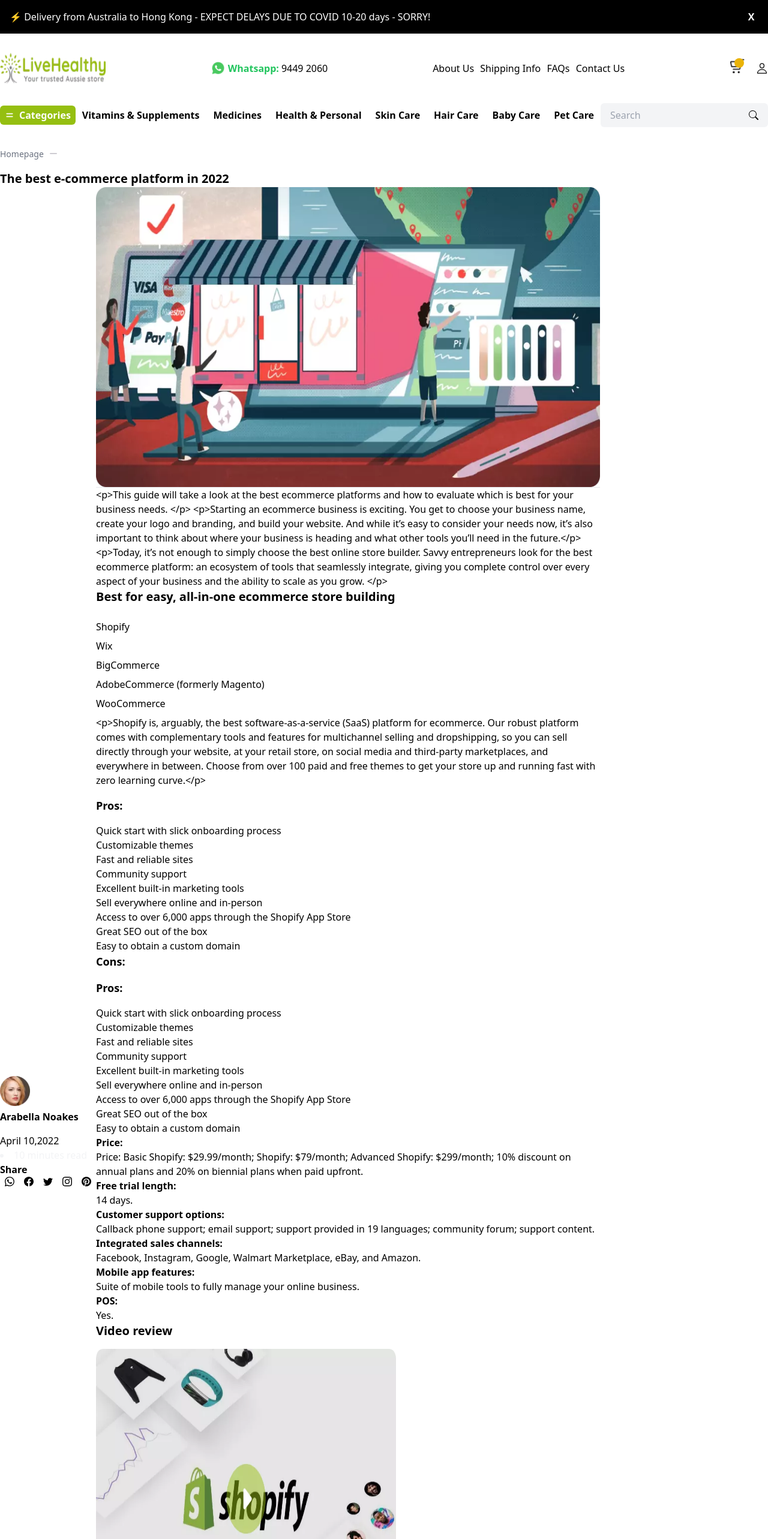
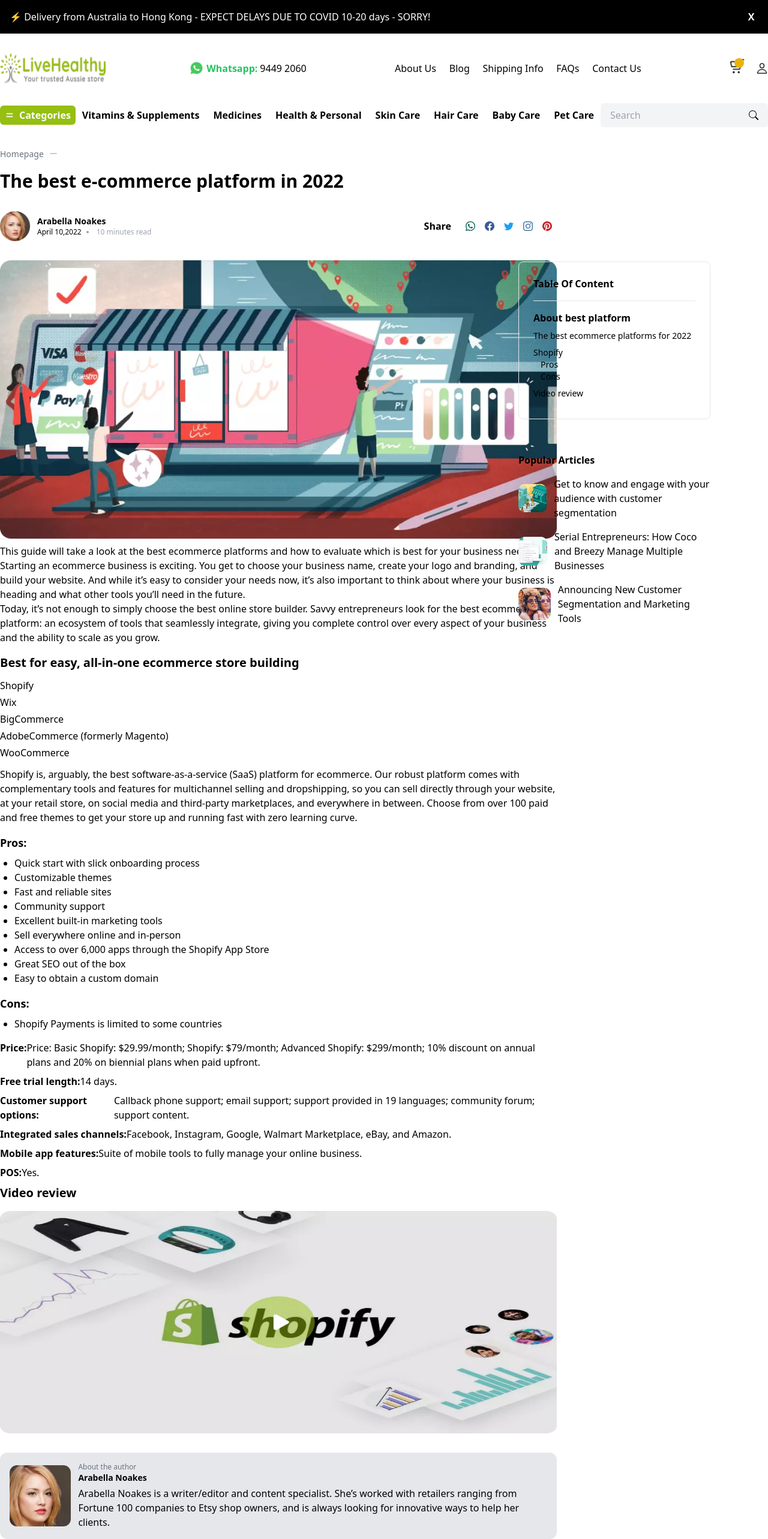
Before and after one commit to sailfishecommerce/main-store, a Next.js app: page /blog in a window 1280 px wide. Shown: the top 2566 px of the page at 60% size. Built offline with nearby package versions, Linux system fonts and the light colour scheme.

Commit message:
blog page updated

```diff
--- a/components/blog/BlogAuthor.tsx
+++ b/components/blog/BlogAuthor.tsx
@@ -8,13 +8,13 @@
       <Image
         src={blogContent[0].author.image.big}
         alt={blogContent[0].author.name}
-        height={150}
-        width={150}
+        height={200}
+        width={200}
         className="mr-6"
       />
-      <div className="content">
-        <h6 className="text-gray-400 mb-2">About the author</h6>
-        <h5 className="font-bold mb-4">{blogContent[0].author.name}</h5>
+      <div className="content ml-3">
+        <h6 className="text-gray-500 text-xs">About the author</h6>
+        <h5 className="font-bold mb-1 text-sm">{blogContent[0].author.name}</h5>
         <p>{blogContent[0].author.bio}</p>
       </div>
     </div>
--- a/components/blog/BlogContent.tsx
+++ b/components/blog/BlogContent.tsx
@@ -9,53 +9,68 @@
       <div className="row flex flex-col">
         <Image
           src={content.section1.banner}
-          height={500}
+          height={250}
           width={500}
           alt={content.title}
           className="rounded-xl mb-8"
+          layout="responsive"
         />
         <hr />
         <div className="text">
-          <p>{content.section1.text}</p>
+          <p
+            dangerouslySetInnerHTML={{
+              __html: content.section1["text"],
+            }}
+            className="mt-2 mb-4"
+          />
         </div>
       </div>
       <div className="row flex flex-col">
-        <h4 className="font-bold mb-4 text-xl">{content.section2.title}</h4>
+        <h4 className="font-bold mb-2 text-xl">{content.section2.title}</h4>
         <ul className="list">
           {content.section2.list.map((item, index) => (
-            <li className="my-2" key={index}>
+            <li className="my-1" key={index}>
               {item}
             </li>
           ))}
         </ul>
+        <p
+          dangerouslySetInnerHTML={{
+            __html: content.section2["text"],
+          }}
+          className="mt-2 mb-4"
+        />
+        <ul>
+          <ul className="mb-4">
+            <p className="font-bold text-lg mb-2">Pros:</p>
+            {content.section2.pros.map((item, index) => (
+              <li key={index} className="ml-6 list-disc ">
+                {item}
+              </li>
+            ))}
+          </ul>
+          <ul className="mb-4">
+            <p className="font-bold text-lg mb-2">Cons:</p>
+            <li className="ml-6 list-disc ">{content.section2.cons}</li>
+          </ul>
 
-        <p className="mb-4">{content.section2.text}</p>
-        <ul>
-          <li className="font-bold text-lg mb-4">Pros:</li>
-          {content.section2.pros.map((item, index) => (
-            <li key={index}>{item}</li>
-          ))}
-          <li className="font-bold text-lg mb-4">Cons:</li>
-          <li className="font-bold text-lg mb-4">Pros:</li>
-          {content.section2.pros.map((item, index) => (
-            <li key={index}>{item}</li>
-          ))}
           <span className="con-list mt-2">
             {content.section2.consList.map((item, index) => (
-              <li key={index}>
+              <li className="flex my-2" key={index}>
                 <span className="font-bold">{item.text}:</span>
                 <p>{item.value}</p>
               </li>
             ))}
           </span>
-          <div className="video-review">
+          <div className="video-review w-full mb-8">
             <h2 className="font-bold text-xl mb-4">Video review</h2>
             <Image
               src={content.section3.banner}
-              height={500}
+              height={200}
               width={500}
               alt={content.section3.banner}
-              className="rounded-xl mb-8"
+              className="rounded-xl"
+              layout="responsive"
             />
           </div>
         </ul>
--- a/components/blog/PopularArticles.tsx
+++ b/components/blog/PopularArticles.tsx
@@ -8,7 +8,10 @@
       <h3 className="font-bold">Popular Articles</h3>
       <ul>
         {content.map((item, index) => (
-          <li key={index} className="flex items-center my-2">
+          <li
+            key={index}
+            className="flex items-center my-4 hover:bg-gray-100 hover:rounded-md"
+          >
             <Image
               src={item.thumbnailImg}
               alt={item.thumbnailImg}
@@ -16,7 +19,7 @@
               width={100}
               className="rounded-lg"
             />
-            <p>{item.text}</p>
+            <p className="ml-3">{item.text}</p>
           </li>
         ))}
       </ul>
--- a/components/blog/ShareBlogLink.tsx
+++ b/components/blog/ShareBlogLink.tsx
@@ -12,24 +12,25 @@
 export default function ShareBlogLink() {
   const content = blogContent[0].links;
   return (
-    <div className="row">
-      <div className="author">
+    <div className="row flex items-center justify-between w-full mb-8">
+      <div className="author flex items-center">
         <Image src="/arabella-small.webp" alt="author" height={50} width={50} />
-        <div className="content">
-          <h6 className="font-bold mb-4">Arabella Noakes</h6>
-          <p className="font-medium">
-            April 10,2022 <li className="text-gray-100">10 minutes read</li>
+        <div className="content ml-3">
+          <h6 className="font-bold mb text-sm">Arabella Noakes</h6>
+          <p className="font-medium text-xs flex items-center">
+            April 10,2022{" "}
+            <li className="text-gray-400 ml-2">10 minutes read</li>
           </p>
         </div>
       </div>
-      <div className="share">
+      <div className="share flex items-center">
         <h5 className="font-bold mr-4">Share</h5>
         <div className="share-icons flex items-center">
-          <BsWhatsapp className="mx-2" />
-          <BsFacebook className="mx-2" />
-          <BsTwitter className="mx-2" />
-          <BsInstagram className="mx-2" />
-          <BsPinterest className="mx-2" />
+          <BsWhatsapp className="mx-2 whatsapp icon" fill="#075e54" />
+          <BsFacebook className="mx-2 facebook icon" fill="#3b5998" />
+          <BsTwitter className="mx-2 twitter icon" fill="#1da1f2" />
+          <BsInstagram className="mx-2 instagram icon" fill="#3f729b" />
+          <BsPinterest className="mx-2 pinterest icon" fill="#c8232c" />
         </div>
       </div>
     </div>
--- a/components/blog/TableofContent.tsx
+++ b/components/blog/TableofContent.tsx
@@ -3,21 +3,25 @@
 export default function TableofContent() {
   const content = blogContent[0].tableOfContent;
   return (
-    <div className="border rounded-lg p-4 flex">
+    <div className="border rounded-lg p-6 flex flex-col">
       <h3 className="font-bold">Table Of Content</h3>
-      <hr />
+      <hr className="my-4" />
       <div className="content">
-        <h5>{content.title}</h5>
+        <h5 className="font-bold text-md">{content.title}</h5>
         <ul>
           {content.subtitle.map((item, index) => {
             return typeof item === "string" ? (
-              <li key={index}>{item}</li>
+              <li className="text-sm font-medium my-2" key={index}>
+                {item}
+              </li>
             ) : (
               item.map((v, i) => (
-                <li key={index}>
-                  <h6>{v.title}</h6>
+                <li className="my-2" key={i}>
+                  <h6 className="font-medium text-sm">{v.title}</h6>
                   {v.subtitle.map((s, sIndex) => (
-                    <li key={sIndex}>{s}</li>
+                    <li className="text-sm ml-3" key={sIndex}>
+                      {s}
+                    </li>
                   ))}
                 </li>
               ))
--- a/components/menu/PrimaryMenu.tsx
+++ b/components/menu/PrimaryMenu.tsx
@@ -25,9 +25,9 @@
         <span className="font-bold text-green-500 mx-1">Whatsapp:</span>
         9449 2060
       </div>
-      <ul className="flex items-center justify-between w-1/4">
+      <ul className="flex items-center justify-between w-1/3">
         {menuLinks.primaryMenu.map((menuItem) => (
-          <li key={menuItem.link}>
+          <li className="mx-2" key={menuItem.link}>
             <Link href={menuItem.link} passHref>
               <a
                 title={menuItem.text}
--- a/json/breadcrumb.json
+++ b/json/breadcrumb.json
@@ -7,5 +7,8 @@
     { "name": "Homepage", "link": "/" },
     { "name": "Account", "link": null, "active": true }
   ],
-  "blog": [{ "name": "Homepage", "link": "/" }]
+  "blog": [
+    { "name": "Homepage", "link": "/" },
+    { "name": "Live Healthy Content Page", "link": null, "active": true }
+  ]
 }
--- a/json/menu.json
+++ b/json/menu.json
@@ -1,13 +1,14 @@
 {
   "primaryMenu": [
     { "link": "#about-us", "text": "About Us" },
+    { "link": "/blog", "text": "Blog" },
     { "link": "#shipping-info", "text": "Shipping Info" },
     { "link": "#faqs", "text": "FAQs" },
     { "link": "#contact-us", "text": "Contact Us" }
   ],
   "secondaryMenu": [
     { "link": "#vitamins-supplements", "text": "Vitamins & Supplements" },
-    { "link": "#medicines", "text": "Medicines" },
+    { "link": "#medicines", "text":  "Medicines" },
     { "link": "#health-personal", "text": "Health & Personal" },
     { "link": "#skin-care", "text": "Skin Care" },
     { "link": "#hair-care", "text": "Hair Care" },
--- a/pages/blog/index.tsx
+++ b/pages/blog/index.tsx
@@ -1,4 +1,3 @@
-
 import Breadcrumb from "@/components/bread-crumb/Breadcrumb";
 import Applayout from "@/layouts/Applayout";
 import breadcrumb from "@/json/breadcrumb.json";
@@ -12,25 +11,25 @@
   breadcrumb.blog[1] = { name: "", link: "" };
   return (
     <Applayout title="Blog page">
-      <main className="mx-auto container">
+      <main className="mx-auto container flex relative items-start justify-between">
+        <article className="w-3/4 pr-8">
           <Breadcrumb breadcrumbItems={breadcrumb.blog} />
-        <h1 className="blog-title text-xl font-bold">
+          <h1 className="blog-title text-3xl mb-8 font-bold">
             The best e-commerce platform in 2022
           </h1>
-        <div className="row-1 flex items-center">
+          <div className="row-1 items-center flex flex-col">
             <ShareBlogLink />
             <div className="blog-content">
-            <article className="w-3/4">
               <BlogContent />
               <BlogAuthor />
+            </div>
+          </div>
         </article>
-            <aside className="w-1/4">
+        <aside className="w-1/4 mt-52 sticky top-24 z-30 right-24">
           <TableofContent />
           <div className="mb-14" />
           <PopularArticles />
         </aside>
-          </div>
-        </div>
       </main>
     </Applayout>
   );
--- a/styles/globals.css
+++ b/styles/globals.css
@@ -111,3 +111,8 @@
   text-overflow: ellipsis;
   width: 90%;
 }
+
+/* social-icons */
+.icon:hover {
+  opacity: 0.5;
+}
```
Lines whose indentation alone changed are shown as unchanged.
